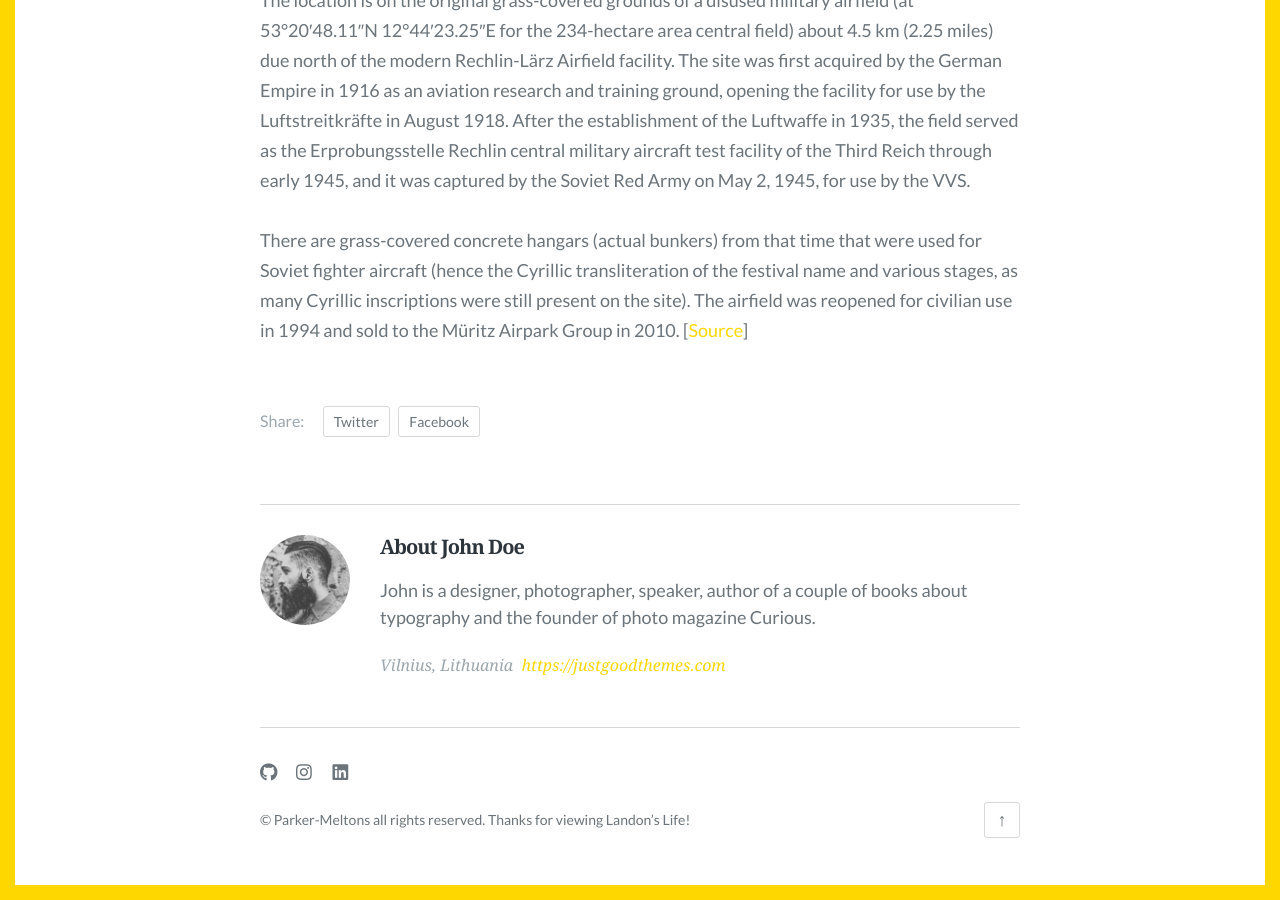
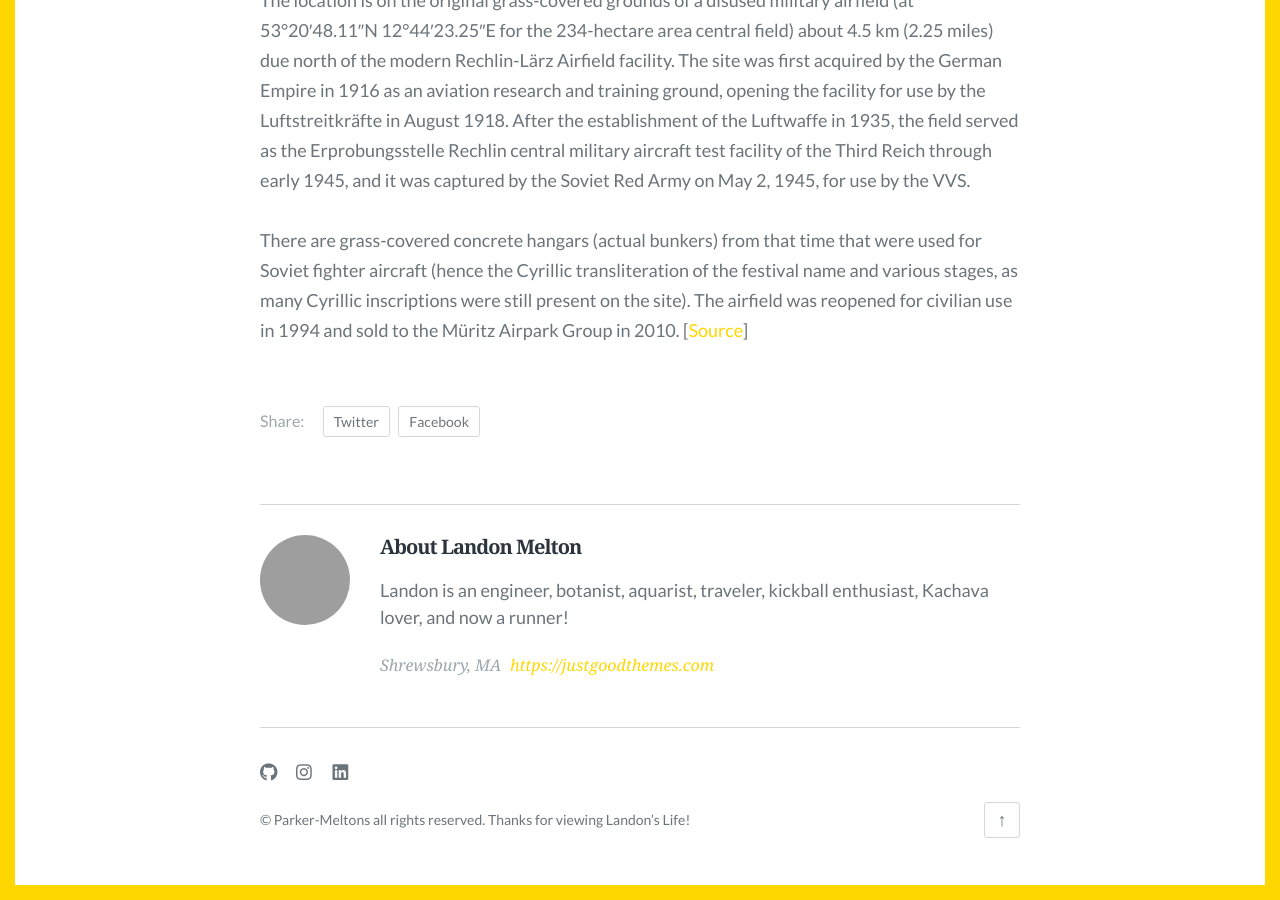
Before and after one commit to LandonMelton/ParkerMeltons, a Jekyll site: the page built from _posts/2019-01-01-the-advantages-and-disadvantages-of-working-from-home.md, in a window 1280 px wide and 900 px high, scrolled down 2030 px. Built offline with Jekyll 4.4.1, drawn with Linux system fonts in a browser that asks for light colours; some web fonts are replaced; some of the changed text lies outside the part shown; grey boxes are pictures that could not be loaded.

Commit message:
Update author.json
Updated Author.json with Landon info

```diff
--- a/_data/author.json
+++ b/_data/author.json
@@ -1,7 +1,7 @@
 {
-  "name": "John Doe",
-  "bio": "John is a designer, photographer, speaker, author of a couple of books about typography and the founder of photo magazine Curious.",
+  "name": "Landon Melton",
+  "bio": "Landon is an engineer, botanist, aquarist, traveler, kickball enthusiast, Kachava lover, and now a runner!",
   "url": "https://justgoodthemes.com",
-  "location": "Vilnius, Lithuania",
-  "image": "images/author.png"
+  "location": "Shrewsbury, MA",
+  "image": "images/author1.png"
 }
```
